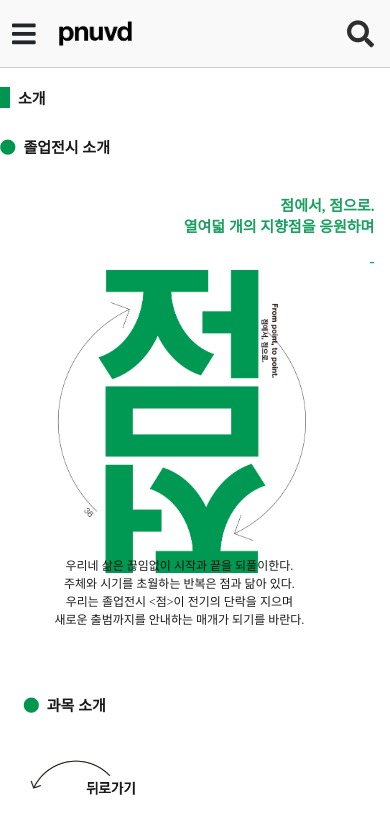
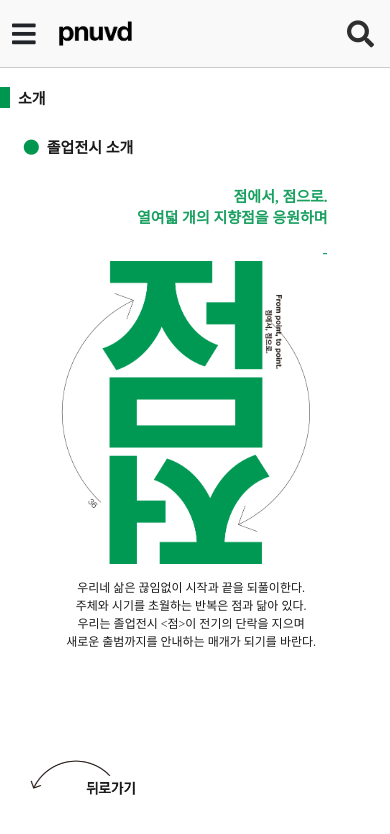
Before and after one commit to NPclown/pusan-visual-design-exhibition-site, a React (Create React App) app: page /about in a window 390 px wide. Shown: the top 834 px of the page. Built offline with nearby package versions, Linux system fonts and the light colour scheme; a web font is replaced by a local one.

Commit message:
반응형 소개 수정

```diff
--- a/package.json
+++ b/package.json
@@ -19,7 +19,7 @@
   },
   "scripts": {
     "start": "npm-run-all --parallel start:**",
-    "start:client": "export PORT=80 && react-scripts start",
+    "start:client": "react-scripts start",
     "start:server": "node server",
     "build": "react-scripts build",
     "test": "react-scripts test",
--- a/src/assets/introducepage.css
+++ b/src/assets/introducepage.css
@@ -95,14 +95,13 @@
 @media screen and (max-width: 720px){
     .intro-graduate {
         height: 550px;
-        /* margin-left: 6vw; */
         margin-bottom: 0;
         position: relative;
         top: auto;
     }
 
     .intro-course {
-        margin-top: 1vh;
+        margin-top: 80px;
         margin-bottom: 185px;
         margin-left : 6vw;
     }
@@ -125,6 +124,7 @@
         grid-template-columns: repeat(1, 278px);
         grid-gap: 29.3px;
         font-size:12px !important;
+        margin-left: 8vw;
     }
     .intro-professor-content{
         display: grid;
@@ -150,26 +150,26 @@
         font-size:12px !important;
     }
     .intro4{
-        margin-bottom: 2vh;
+        margin-bottom: 5px;
         font-size:15px !important;
 
     }
     .intro-designer{
         display: grid;
-        margin-left: 50vw;
+        margin-left: 63vw;
         grid-template-columns: repeat(1, 200px);
-        margin-top: -42vh;
+        margin-top: -146px;
     }
     .intro-right{
         position: relative;
         text-align: right;
-        left: -4vw;
-        top:-13vw;
+        left: -16vw;
+        bottom: 60px;
     }
     .intro-graduate-right{
         width:70vw;
         margin-left: auto;
-        margin-right: auto;
+        margin-right: 2vw;
         float: none;
         position: initial;
     }
@@ -179,10 +179,11 @@
     }
     .intro-graduate-comment {
         position: relative;
-        bottom:23vh;
+        bottom: 163px;
+        right: -15vw;
     }
     .intro-title2 {
-        margin-bottom: 1vh;
+        margin-bottom: 10px;
     }
     .intro-respond-font{
         font-size: 15px !important;
@@ -211,17 +212,19 @@
         margin-right: 2vw;
     }
     .intro-professor{
-        position: relative;
-        top: -29vh;
-        margin-bottom: 3vh;
+        margin-top: -210px;
     }
     .intro-commission {
-        position: relative;
+        /* position: relative; */
         margin-bottom: 191px;
-        bottom: 23vh;
+        /* bottom: 23vh; */
+        margin-top: -114px
     }
 
     .intro-course {
-        margin-bottom: 35vh;
+        margin-bottom: 246px;
+    }
+    .intro-title {
+        margin-left: 6vw;
     }
 }
--- a/src/pages/Introduce.js
+++ b/src/pages/Introduce.js
@@ -112,7 +112,7 @@ const Introduce = (props) =>{
                     </div>
                 </div>
                 <div className="intro-commission">
-                    <div className="intro4 font-s26-w7-b9 intro-title">
+                    <div className="intro4 font-s26-w7-b9 ">
                     <i className="fas fa-circle intro-circle2"></i>
                         졸업전시 준비 위원회
                     </div>
```
